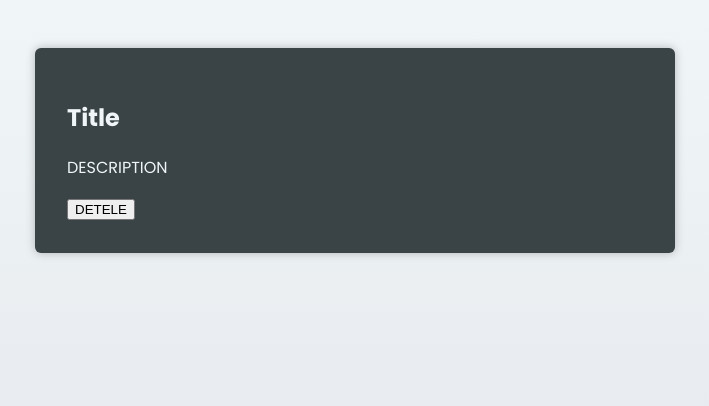
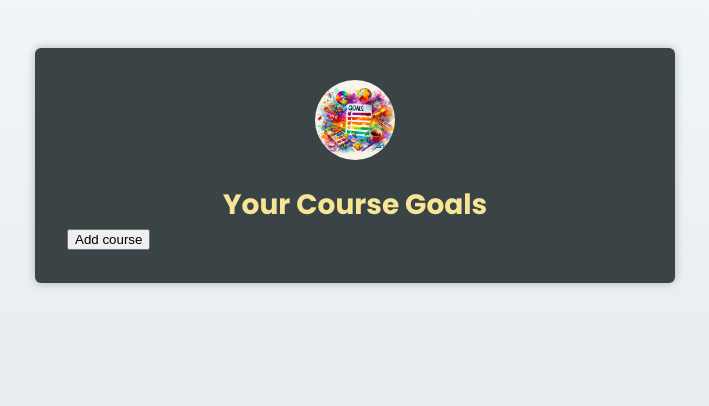
Before and after one commit to YaninaSofiaT/react-typescript, a React (Vite) app: page / in a window 1280 px wide. Shown: the top 406 px of the page, without its empty margins (285-994 px from the left). Built offline with nearby package versions, Linux system fonts and the light colour scheme; the HTML template or start-up script is replaced by a standard one.

Commit message:
FEAT: add state

```diff
--- a/src/App.tsx
+++ b/src/App.tsx
@@ -1,9 +1,42 @@
 import CourseGoals from "./components/CourseGoals";
+import goalsImg from "./assets/goals.jpg";
+import Header from "./components/Header";
+import { useState } from "react";
+
+type CourseGoals = {
+  title: string;
+  description: string;
+  id: number;
+};
 
 export default function App() {
+  const [goals, setGoals] = useState<CourseGoals[]>([]);
+
+  const handleAddGoal = () => {
+    setGoals((prevGoals) => {
+      const newGoal: CourseGoals = {
+        title: "Learn TS",
+        description: "Learn it in depth!",
+        id: Math.random(),
+      };
+      return [...prevGoals, newGoal];
+    });
+  };
   return (
     <main>
-      <CourseGoals />
+      <Header image={{ src: goalsImg, alt: "A list of goals" }}>
+        <h1>Your Course Goals</h1>
+      </Header>
+      <button onClick={handleAddGoal}>Add course</button>
+      <ul>
+        {goals.map((goal) => (
+          <li key={goal.id}>
+            <CourseGoals title={goal.title}>
+              <p>{goal.description}</p>
+            </CourseGoals>
+          </li>
+        ))}
+      </ul>
     </main>
   );
 }
--- a/src/components/CourseGoals.tsx
+++ b/src/components/CourseGoals.tsx
@@ -1,9 +1,24 @@
-export default function CourseGoals() {
+import { type PropsWithChildren } from "react";
+// import {type ReactNode } from "react";
+
+// interface CourseGoalsProps {
+//   title: string;
+//   description: string;
+// }
+
+// interface CourseGoalsProps {
+//   title: string;
+//   children: React.Node;
+// }
+
+type CourseGoalsProps = PropsWithChildren<{ title: string }>;
+
+export default function CourseGoals({ title, children }: CourseGoalsProps) {
   return (
     <article>
       <div>
-        <h2>Title</h2>
-        <p>DESCRIPTION</p>
+        <h2>{title}</h2>
+        {children}
       </div>
       <button>DETELE</button>
     </article>
--- /dev/null
+++ b/src/components/Header.tsx
@@ -0,0 +1,12 @@
+import { PropsWithChildren } from "react";
+
+type HeaderProps = PropsWithChildren<{ image: { src: string; alt: string } }>;
+
+export default function Header({ image, children }: HeaderProps) {
+  return (
+    <header>
+      <img {...image} />
+      {children}
+    </header>
+  );
+}
```
